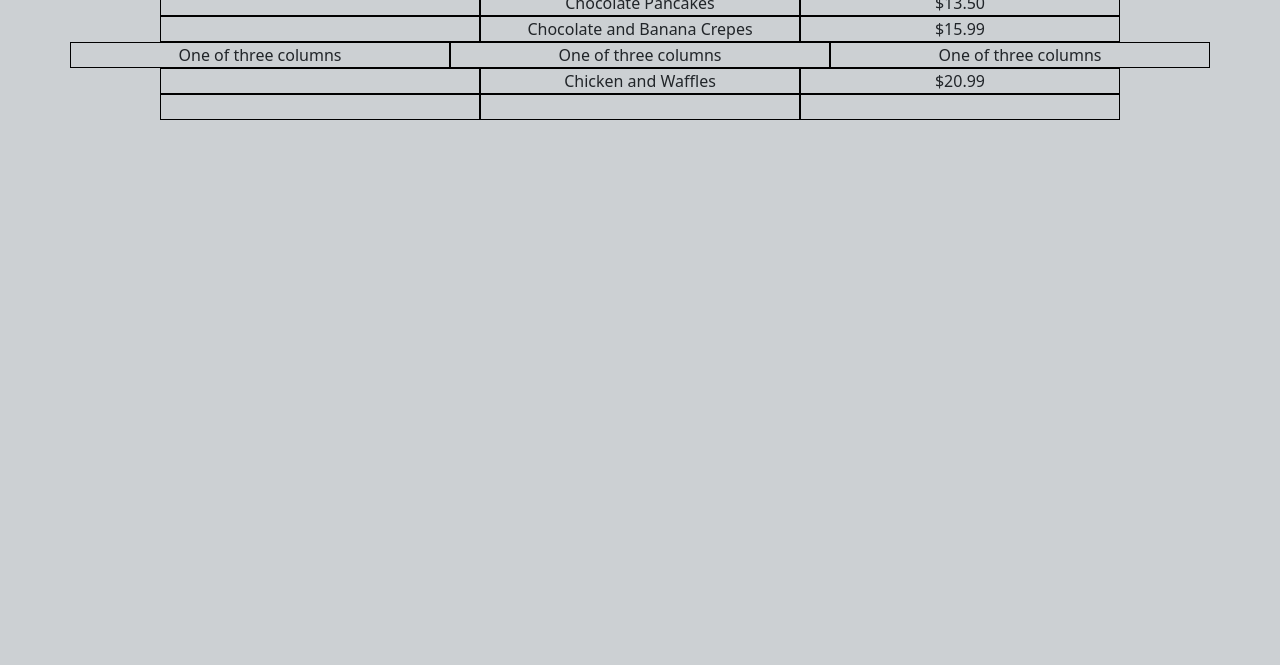
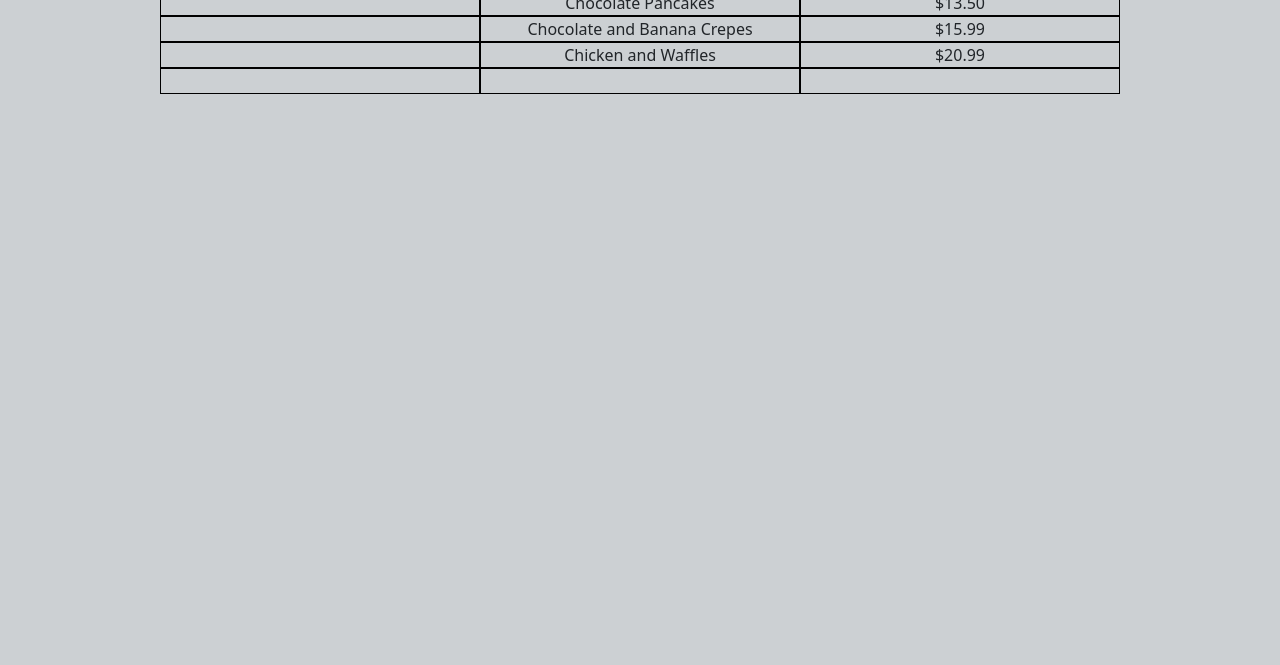
Before and after one commit to roselyntorres/Restaurant-Menu-Wireframe, a plain HTML site: page menu.html in a window 1280 px wide. Shown: the part 135-800 px from the top of the page. Drawn offline with nearby package versions, Linux system fonts and the light colour scheme.

Commit message:
Update menu.html

```diff
--- a/menu.html
+++ b/menu.html
@@ -41,19 +41,7 @@
     <div class="col-10 col-sm-3 col-lg6 ">$15.99</div>
     </div>
      <!--Third Row-->
-        <div class="container text-center">
-  <div class="row align-items-start">
-    <div class="col">
-      One of three columns
-    </div>
-    <div class="col">
-      One of three columns
-    </div>
-    <div class="col">
-      One of three columns
-    </div>
-  </div>
-</div>
+
     <div class="row justify-content-center" >
         <div class="col-10 col-sm-3 col-lg12 "> <img  class="img-fluid"src="img/chicken and waffles.jpg" alt=""></div>
         <div class="col-10 col-sm-3 col-lg6 ">Chicken and Waffles</div>
```
